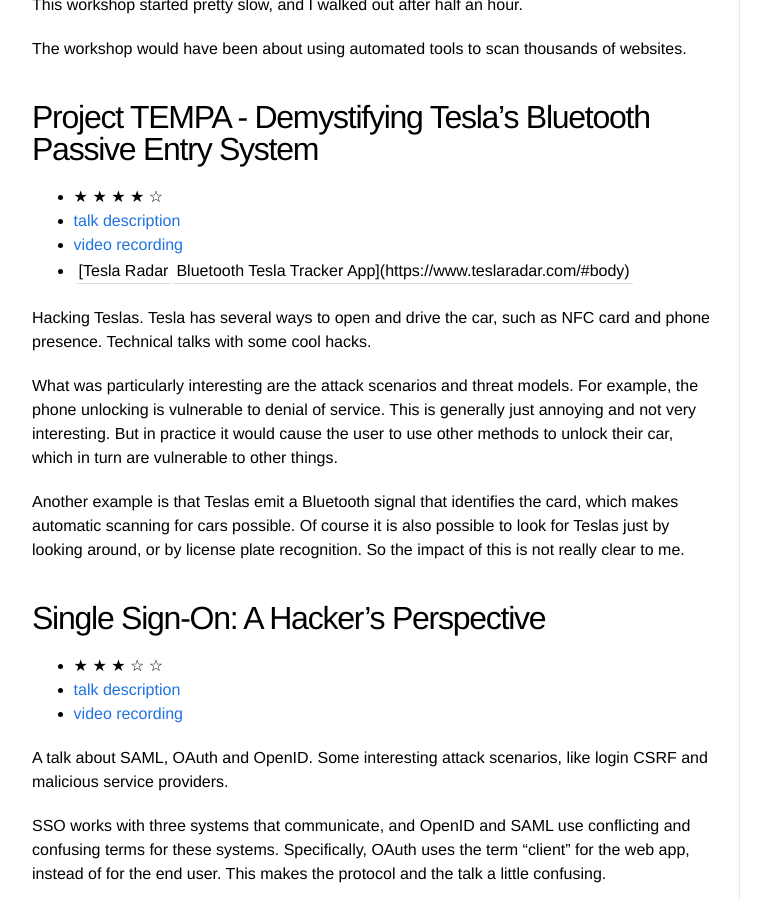
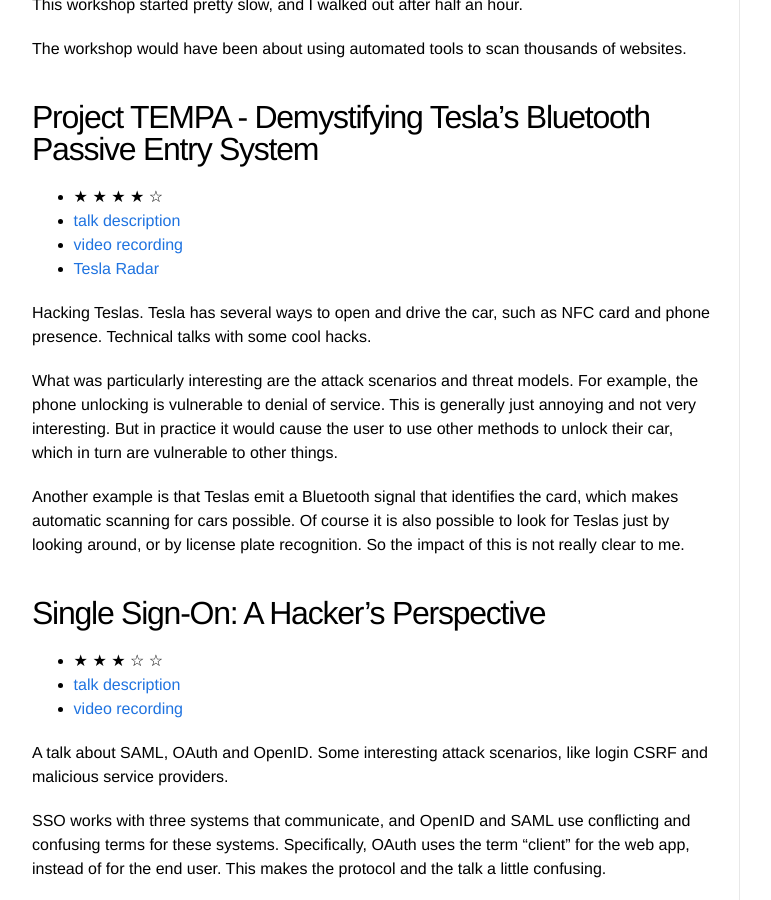
Before and after one commit to Sjord/Sjord.github.io, a Jekyll site: the page built from _posts/2022-07-27-mch-hacker-camp-technical-talks-workshops.md, in a window 1280 px wide and 900 px high, scrolled down 7432 px. Shown: the whole window, without its empty margins (108-879 px from the left). Built offline with Jekyll 4.4.1, drawn with Linux system fonts in a browser that asks for light colours.

Commit message:
Fix Tesla Radar link

```diff
--- a/_posts/2022-07-27-mch-hacker-camp-technical-talks-workshops.md
+++ b/_posts/2022-07-27-mch-hacker-camp-technical-talks-workshops.md
@@ -204,7 +204,7 @@
 * &#9733; &#9733; &#9733; &#9733; &#9734;
 * [talk description](https://program.mch2022.org/mch2022/talk/DCTJDE/)
 * [video recording](https://media.ccc.de/v/mch2022-235-project-tempa-demystifying-tesla-s-bluetooth-passive-entry-system)
-* [Tesla Radar | Bluetooth Tesla Tracker App](https://www.teslaradar.com/#body)
+* [Tesla Radar](https://www.teslaradar.com/#body)
 
 Hacking Teslas. Tesla has several ways to open and drive the car, such as NFC card and phone presence. Technical talks with some cool hacks.
 
```
